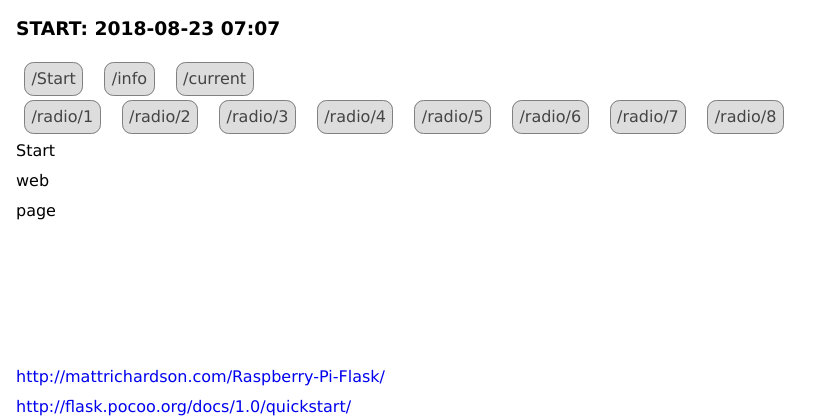
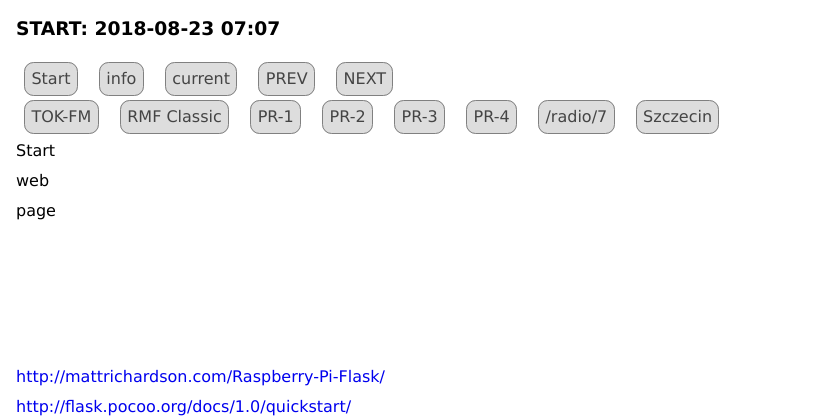
Before and after one commit to ZnakZorro/radioFLASZKA, a Flask app: page / in a window 1280 px wide. Shown: the top 420 px of the page, without its empty margins (0-831 px from the left). Run offline with Flask 2, Linux system fonts and the light colour scheme.

Commit message:
Update main.html

```diff
--- a/templates/main.html
+++ b/templates/main.html
@@ -36,20 +36,22 @@
 
 	  <div>
 		<p>
-			<a class="btn" href="/" >/Start</a>
-			<a class="btn" href="/radio" >/info</a>
-			<a class="btn" href="/current" >/current</a>
+			<a class="btn" href="/" >Start</a>
+			<a class="btn" href="/radio" >info</a>
+			<a class="btn" href="/current" >current</a>
+			<a class="btn" href="/prev" >PREV</a>
+			<a class="btn" href="/next" >NEXT</a>
 		</p>
 		<p>
 
-		<a class="btn" href="/radio/1" >/radio/1</a>
-		<a class="btn" href="/radio/2" >/radio/2</a>
-		<a class="btn" href="/radio/3" >/radio/3</a>
-		<a class="btn" href="/radio/4" >/radio/4</a>
-		<a class="btn" href="/radio/5" >/radio/5</a>
-		<a class="btn" href="/radio/6" >/radio/6</a>
+		<a class="btn" href="/radio/1" >TOK-FM</a>
+		<a class="btn" href="/radio/2" >RMF Classic</a>
+		<a class="btn" href="/radio/3" >PR-1</a>
+		<a class="btn" href="/radio/4" >PR-2</a>
+		<a class="btn" href="/radio/5" >PR-3</a>
+		<a class="btn" href="/radio/6" >PR-4</a>
 		<a class="btn" href="/radio/7" >/radio/7</a>
-		<a class="btn" href="/radio/8" >/radio/8</a>
+		<a class="btn" href="/radio/8" >Szczecin</a>
 		</p>
 	  </div>
 
```
